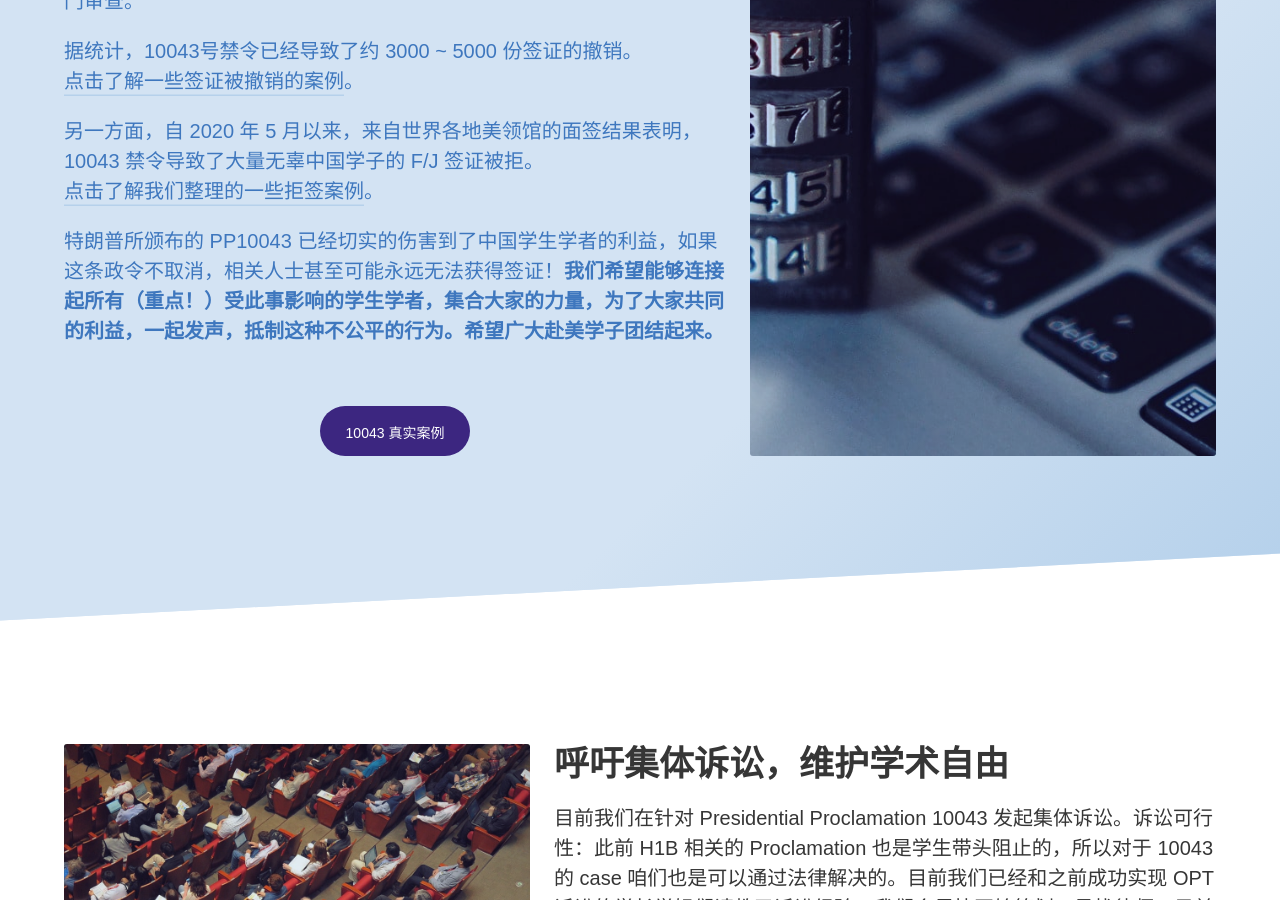
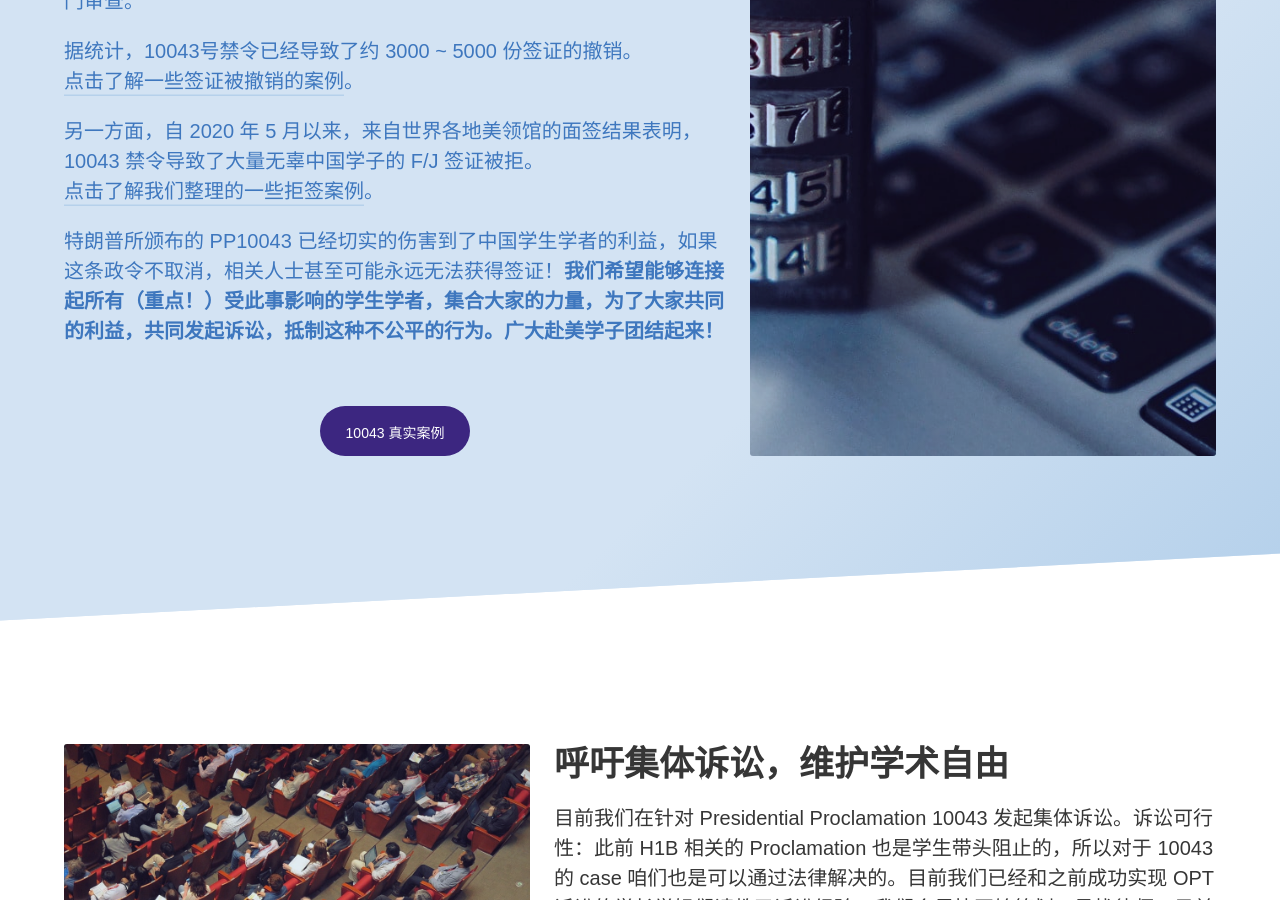
Before and after one commit to whocheers/10043, a Jekyll site: the page built from _pages/zh/home.html, in a window 1280 px wide and 900 px high, scrolled down 1447 px. Built offline with Jekyll 4.4.1, drawn with Linux system fonts in a browser that asks for light colours.

Commit message:
发起诉讼

```diff
--- a/_includes/pages/texts/zh/home/pp10043.md
+++ b/_includes/pages/texts/zh/home/pp10043.md
@@ -15,4 +15,4 @@
 
 另一方面，自 2020 年 5 月以来，来自世界各地美领馆的面签结果表明，10043 禁令导致了大量无辜中国学子的 F/J 签证被拒。[点击了解我们整理的一些拒签案例](https://docs.qq.com/sheet/DTkNldUFudkNyTXVW)。
 
-特朗普所颁布的 PP10043 已经切实的伤害到了中国学生学者的利益，如果这条政令不取消，相关人士甚至可能永远无法获得签证！**我们希望能够连接起所有（重点！）受此事影响的学生学者，集合大家的力量，为了大家共同的利益，一起发声，抵制这种不公平的行为。希望广大赴美学子团结起来。**
+特朗普所颁布的 PP10043 已经切实的伤害到了中国学生学者的利益，如果这条政令不取消，相关人士甚至可能永远无法获得签证！**我们希望能够连接起所有（重点！）受此事影响的学生学者，集合大家的力量，为了大家共同的利益，共同发起诉讼，抵制这种不公平的行为。广大赴美学子团结起来！**
```
